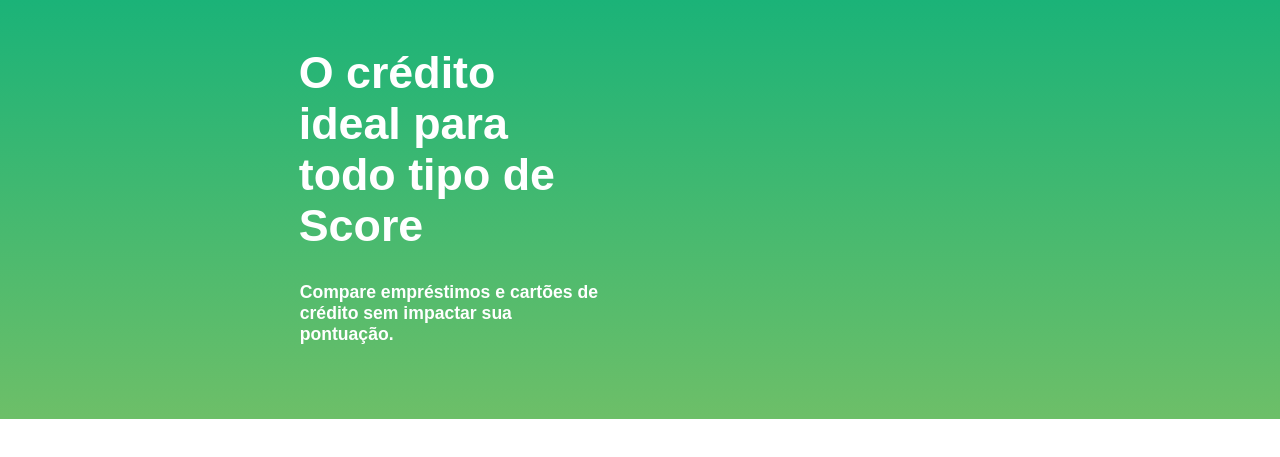
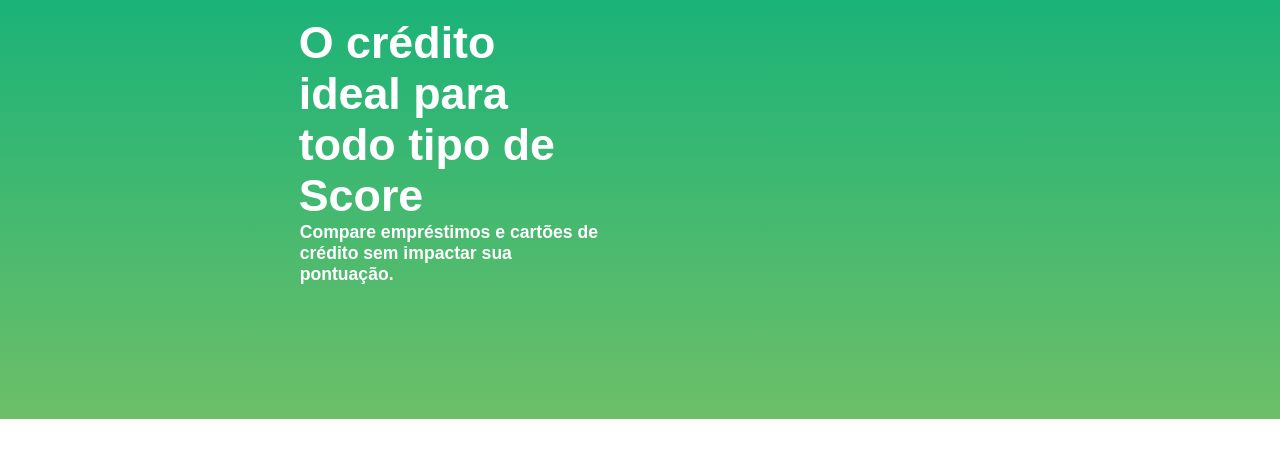
Before and after one commit to SergioSegaty/mockEcred, a plain HTML site: page index.html in a window 1280 px wide. Shown: the part 131-588 px from the top of the page. Drawn offline with Linux system fonts and the light colour scheme.

Commit message:
correção css

```diff
--- a/styles.css
+++ b/styles.css
@@ -150,6 +150,9 @@ ul#menuUl li {
     padding-top: 0;
     margin-top: 0;
 }
+#hbItem1 h1{
+    margin: 0;
+}
 
 #hbItem1 h2{
 font-size: 1.1rem;
```
